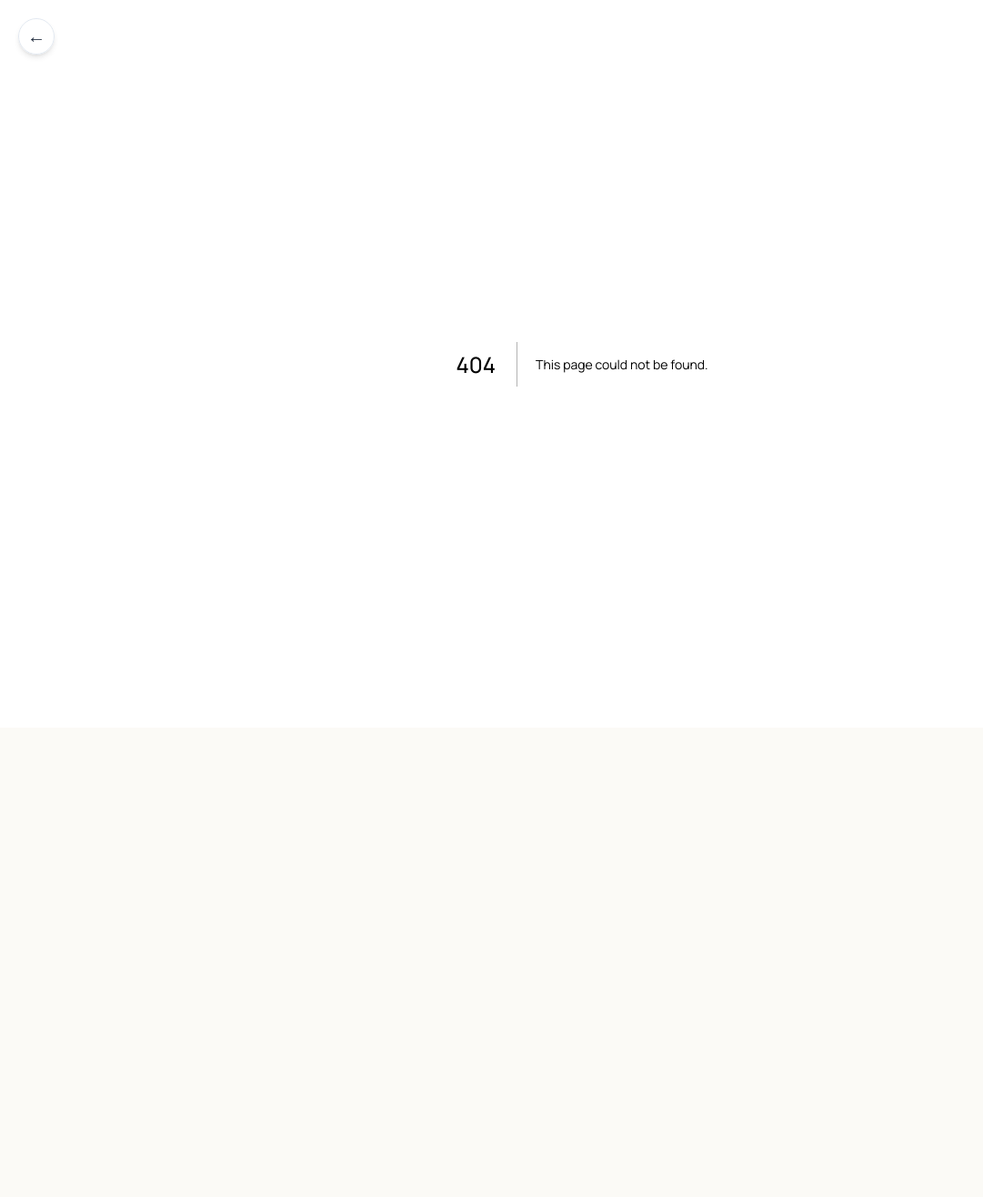
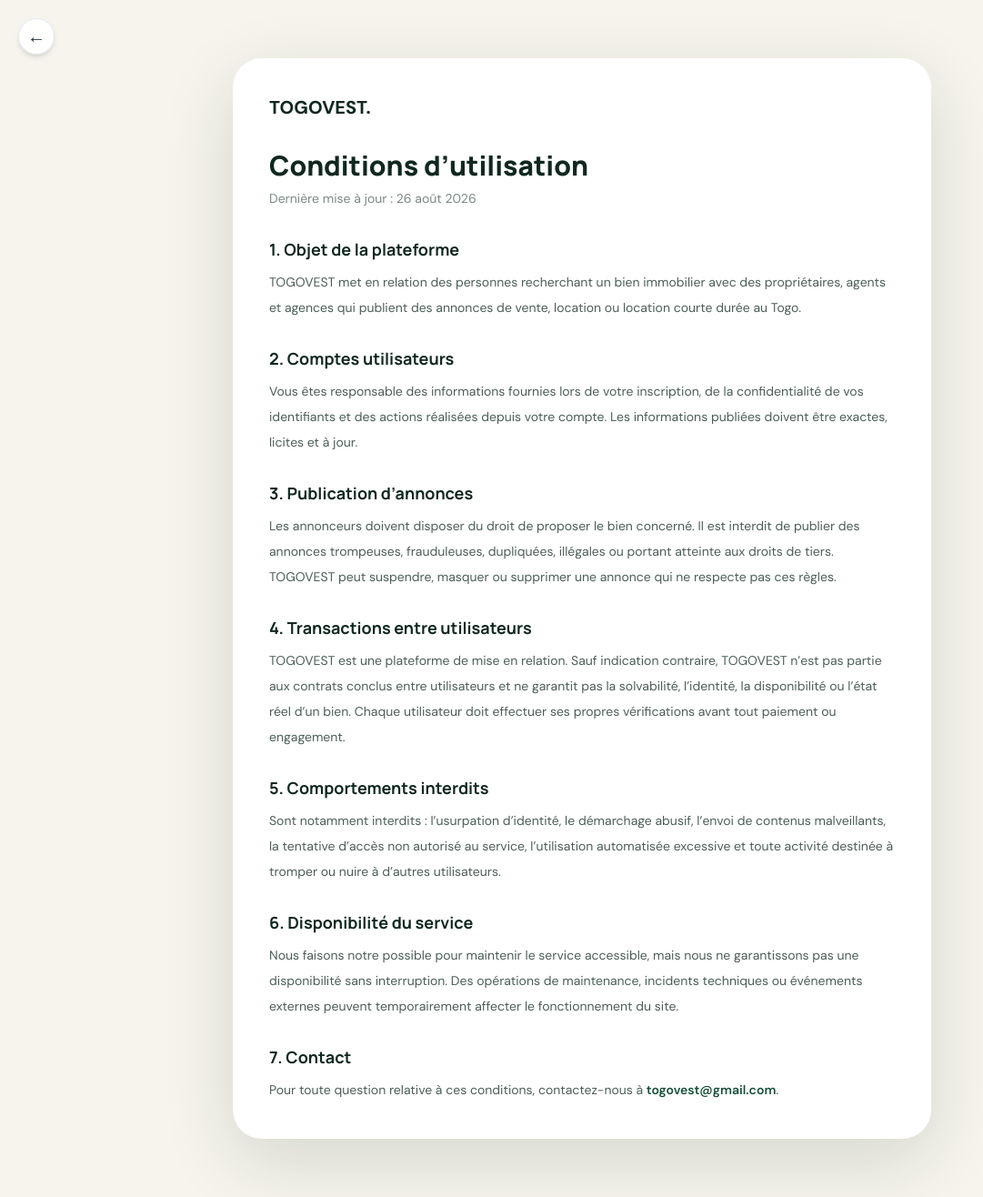
Before and after one commit to mesavic3-png/togovest, a Next.js app: page /conditions-utilisation in a window 1280 px wide. Before the commit this address had no page. Shown: the whole page at 91% size, without its empty margins (0-1081 px from the left). Before the commit the page ends 800 px from the top, so only its background shows below. Built offline with nearby package versions, Linux system fonts and the light colour scheme.

Commit message:
feat: add terms of use page

```diff
--- /dev/null
+++ b/app/conditions-utilisation/page.tsx
@@ -0,0 +1,50 @@
+import type { Metadata } from "next";
+import Link from "next/link";
+
+export const metadata: Metadata = {
+  title: "Conditions d’utilisation | TOGOVEST",
+  description: "Conditions d’utilisation de la plateforme immobilière TOGOVEST.",
+};
+
+export default function TermsPage() {
+  return (
+    <main className="min-h-screen bg-sand px-5 py-16 text-ink">
+      <article className="mx-auto max-w-3xl rounded-[2rem] bg-white p-7 shadow-soft sm:p-10">
+        <Link href="/" className="font-display text-xl font-extrabold">TOGOVEST.</Link>
+        <h1 className="mt-8 text-3xl font-extrabold">Conditions d’utilisation</h1>
+        <p className="mt-2 text-sm text-ink/55">Dernière mise à jour : 26 août 2026</p>
+
+        <div className="mt-8 space-y-7 text-sm leading-7 text-ink/75">
+          <section>
+            <h2 className="text-lg font-bold text-ink">1. Objet de la plateforme</h2>
+            <p className="mt-2">TOGOVEST met en relation des personnes recherchant un bien immobilier avec des propriétaires, agents et agences qui publient des annonces de vente, location ou location courte durée au Togo.</p>
+          </section>
+          <section>
+            <h2 className="text-lg font-bold text-ink">2. Comptes utilisateurs</h2>
+            <p className="mt-2">Vous êtes responsable des informations fournies lors de votre inscription, de la confidentialité de vos identifiants et des actions réalisées depuis votre compte. Les informations publiées doivent être exactes, licites et à jour.</p>
+          </section>
+          <section>
+            <h2 className="text-lg font-bold text-ink">3. Publication d’annonces</h2>
+            <p className="mt-2">Les annonceurs doivent disposer du droit de proposer le bien concerné. Il est interdit de publier des annonces trompeuses, frauduleuses, dupliquées, illégales ou portant atteinte aux droits de tiers. TOGOVEST peut suspendre, masquer ou supprimer une annonce qui ne respecte pas ces règles.</p>
+          </section>
+          <section>
+            <h2 className="text-lg font-bold text-ink">4. Transactions entre utilisateurs</h2>
+            <p className="mt-2">TOGOVEST est une plateforme de mise en relation. Sauf indication contraire, TOGOVEST n’est pas partie aux contrats conclus entre utilisateurs et ne garantit pas la solvabilité, l’identité, la disponibilité ou l’état réel d’un bien. Chaque utilisateur doit effectuer ses propres vérifications avant tout paiement ou engagement.</p>
+          </section>
+          <section>
+            <h2 className="text-lg font-bold text-ink">5. Comportements interdits</h2>
+            <p className="mt-2">Sont notamment interdits : l’usurpation d’identité, le démarchage abusif, l’envoi de contenus malveillants, la tentative d’accès non autorisé au service, l’utilisation automatisée excessive et toute activité destinée à tromper ou nuire à d’autres utilisateurs.</p>
+          </section>
+          <section>
+            <h2 className="text-lg font-bold text-ink">6. Disponibilité du service</h2>
+            <p className="mt-2">Nous faisons notre possible pour maintenir le service accessible, mais nous ne garantissons pas une disponibilité sans interruption. Des opérations de maintenance, incidents techniques ou événements externes peuvent temporairement affecter le fonctionnement du site.</p>
+          </section>
+          <section>
+            <h2 className="text-lg font-bold text-ink">7. Contact</h2>
+            <p className="mt-2">Pour toute question relative à ces conditions, contactez-nous à <a className="font-semibold text-forest" href="mailto:togovest@gmail.com">togovest@gmail.com</a>.</p>
+          </section>
+        </div>
+      </article>
+    </main>
+  );
+}
```
